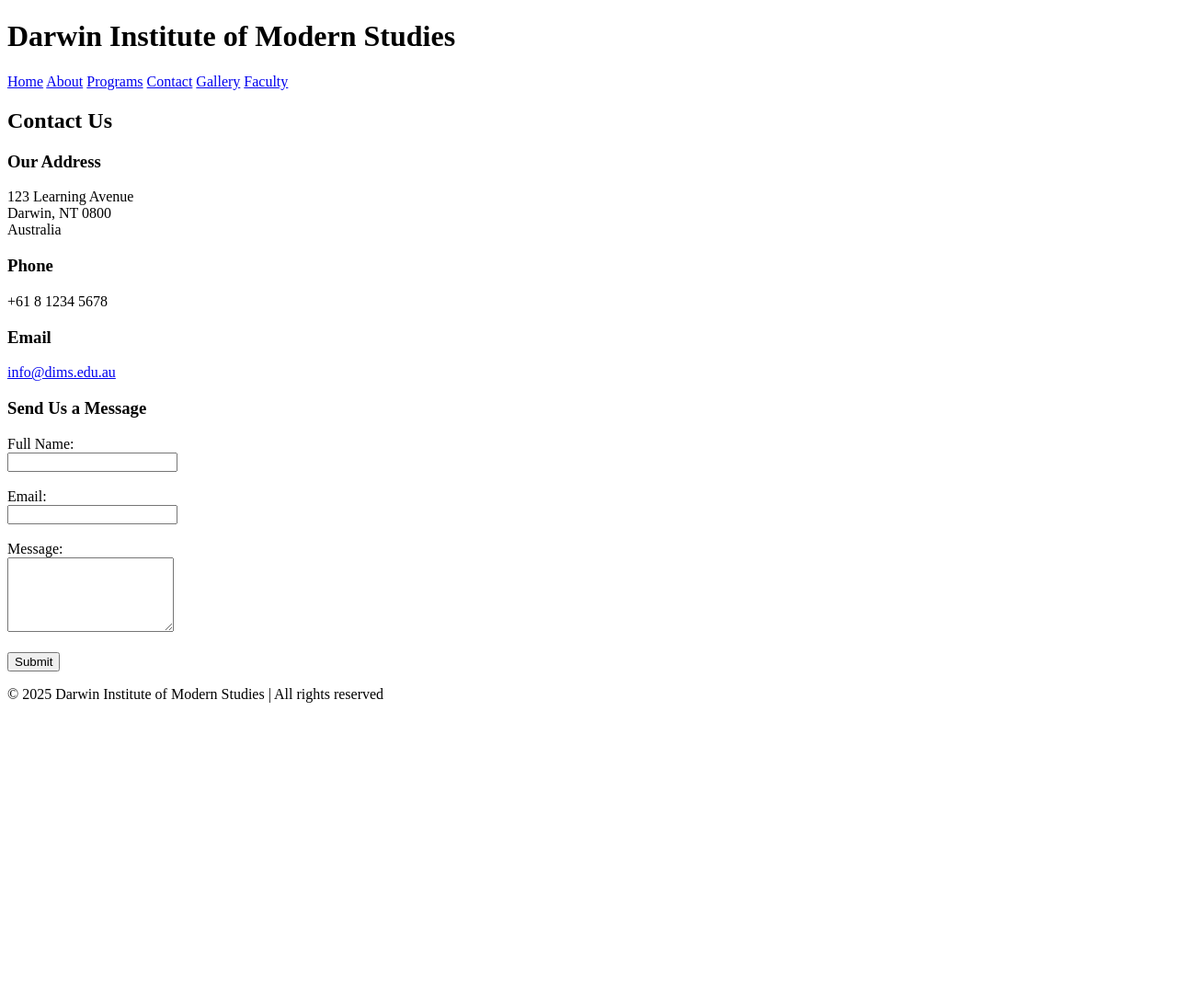
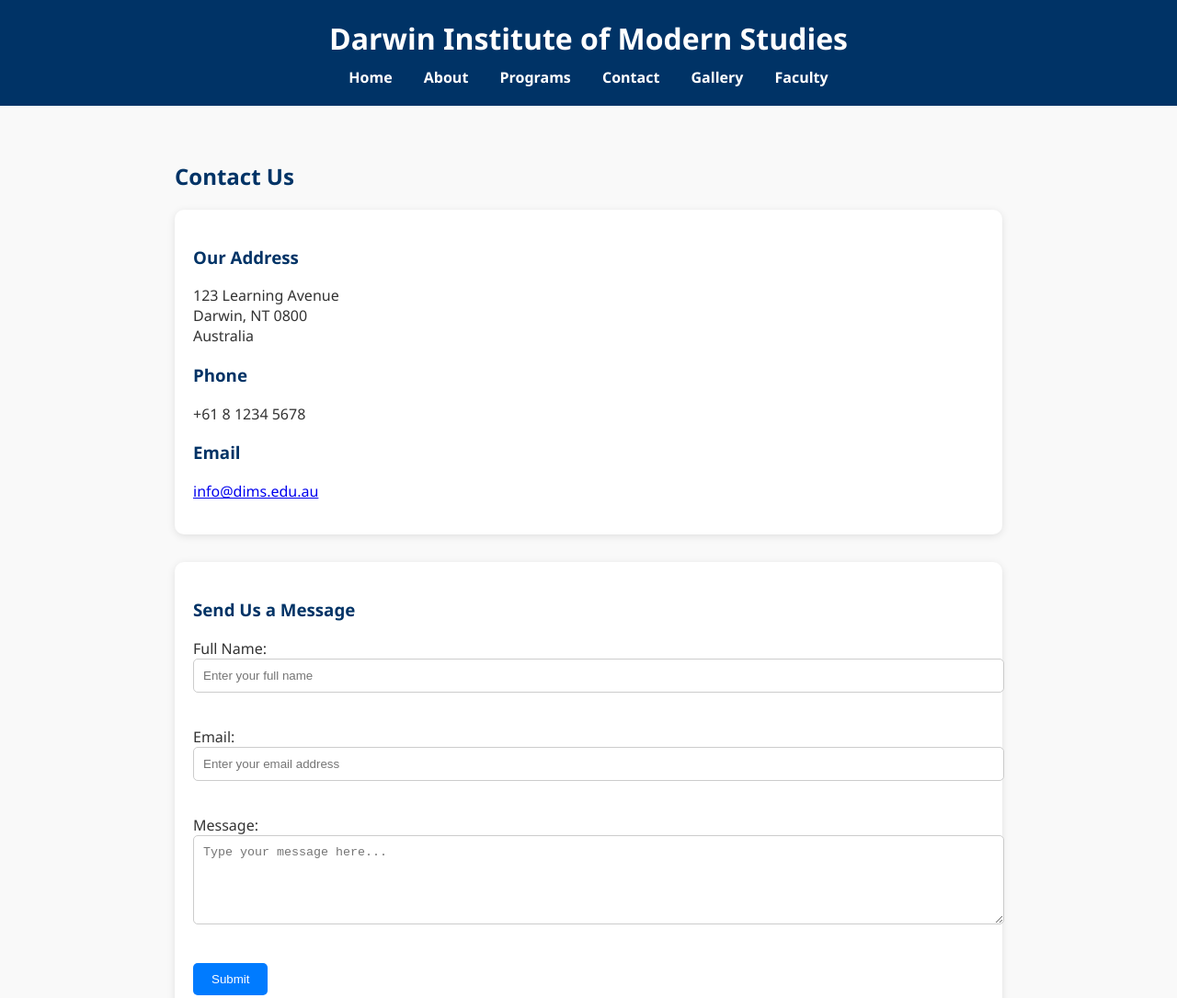
Before and after one commit to mdmahirislam/AcademicWebsiteProject, a plain HTML site: page contact.html in a window 1280 px wide. Shown: the top 1085 px of the page at 92% size. Before the commit the page ends 800 px from the top, so only its background shows below. Drawn offline with Linux system fonts and the light colour scheme.

Commit message:
Final project update - ready for use

```diff
--- a/contact.html
+++ b/contact.html
@@ -19,6 +19,7 @@
     </header>
 
     <main>
+        <div class="container">
         <h2>Contact Us</h2>
 
         <section class="contact-info">
@@ -38,17 +39,18 @@
             <h3>Send Us a Message</h3>
             <form action="#" method="post">
                 <label for="name">Full Name:</label><br>
-                <input type="text" id="name" name="name" required><br><br>
+                <input type="text" id="name" name="name" placeholder="Enter your full name" required><br><br>
 
                 <label for="email">Email:</label><br>
-                <input type="email" id="email" name="email" required><br><br>
+                <input type="email" id="email" name="email" placeholder="Enter your email address" required><br><br>
 
                 <label for="message">Message:</label><br>
-                <textarea id="message" name="message" rows="5" required></textarea><br><br>
+                <textarea id="message" name="message" rows="5" placeholder="Type your message here..." required></textarea><br><br>
 
-                <button type="submit">Submit</button>
+                <button type="submit" aria-label="Submit contact form">Submit</button>
             </form>
         </section>
+    </div>
     </main>
 
     <footer>
--- a/style.css
+++ b/style.css
@@ -1,3 +1,93 @@
+/* Global Styles */
+body {
+  font-family: 'Segoe UI', Tahoma, Geneva, Verdana, sans-serif;
+  background-color: #f9f9f9;
+  color: #333;
+  margin: 0;
+  padding: 0;
+}
+
+header {
+  background-color: #003366;
+  color: white;
+  padding: 20px;
+  text-align: center;
+}
+
+header h1 {
+  margin: 0;
+  font-size: 2em;
+}
+
+nav {
+  margin-top: 10px;
+}
+
+nav a {
+  color: white;
+  margin: 0 15px;
+  text-decoration: none;
+  font-weight: bold;
+}
+
+nav a:hover {
+  text-decoration: underline;
+  color: #ffcc00;
+}
+
+/* Main Layout */
+main {
+  padding: 20px;
+}
+
+section {
+  margin-bottom: 30px;
+  background-color: #ffffff;
+  padding: 20px;
+  border-radius: 10px;
+  box-shadow: 0 2px 8px rgba(0,0,0,0.1);
+}
+
+h2, h3 {
+  color: #003366;
+}
+
+/* Contact Form */
+.contact-form input,
+.contact-form textarea {
+  width: 100%;
+  padding: 10px;
+  margin-bottom: 15px;
+  border: 1px solid #ccc;
+  border-radius: 5px;
+}
+
+.contact-form button {
+  background-color: #007BFF;
+  color: white;
+  padding: 10px 20px;
+  border: none;
+  border-radius: 5px;
+  cursor: pointer;
+}
+
+.contact-form button:hover {
+  background-color: #0056b3;
+}
+
+/* Footer */
+footer {
+  background-color: #003366;
+  color: white;
+  text-align: center;
+  padding: 15px 10px;
+  position: relative;
+  bottom: 0;
+  width: 100%;
+  margin-top: 30px;
+}
+
+/* CTA Button */
 .cta-button {
   background-color: #007BFF;
   color: white;
@@ -11,3 +101,50 @@
 .cta-button:hover {
   background-color: #0056b3;
 }
+
+/* Gallery Grid */
+.gallery-grid {
+  display: flex;
+  flex-wrap: wrap;
+  gap: 20px;
+  justify-content: center;
+}
+
+.gallery-grid img {
+  border-radius: 10px;
+  box-shadow: 0 2px 6px rgba(0,0,0,0.2);
+  transition: transform 0.3s ease;
+}
+
+.gallery-grid img:hover {
+  transform: scale(1.05);
+}
+
+/* Faculty Cards */
+.faculty-members {
+  display: flex;
+  flex-wrap: wrap;
+  gap: 20px;
+  justify-content: center;
+}
+
+.faculty-card {
+  background-color: #f0f8ff;
+  padding: 15px;
+  border-radius: 10px;
+  width: 250px;
+  box-shadow: 0 2px 8px rgba(0,0,0,0.1);
+  text-align: center;
+}
+
+.faculty-card img {
+  border-radius: 50%;
+  margin-bottom: 10px;
+}
+
+/* Container Layout */
+.container {
+  max-width: 900px;
+  margin: 0 auto;
+  padding: 20px;
+}
```
Also changed, not shown: about.html (+30 -0 lines), faculty.html (+2 -2 lines), gallery.html (+2 -12 lines), index.html (+2 -0 lines), programs.html (+30 -0 lines), images/business-course.jpg (added), images/health-course.jpg (added), images/it-course.jpg (added), 1 other file. Lines whose indentation alone changed are shown as unchanged.
